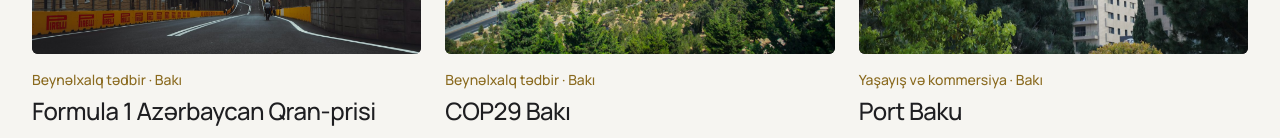
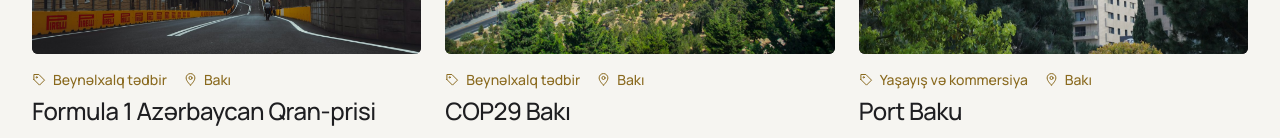
Before and after one commit to TheSarKhan/CES-Group-Web-Frontend, a Next.js app: page /layiheler in a window 1280 px wide. Shown: the part 798-936 px from the top of the page. Built offline with nearby package versions, Linux system fonts and the light colour scheme; no server answers.

Commit message:
feat: enhance project metadata display with new icons and styles

```diff
--- a/src/app/layiheler/page.module.css
+++ b/src/app/layiheler/page.module.css
@@ -35,9 +35,18 @@
 }
 
 .meta {
+  display: flex;
+  flex-wrap: wrap;
+  gap: 4px 16px;
   font-size: 14px;
   font-weight: 500;
   color: var(--gold-text);
+}
+
+.metaItem {
+  display: inline-flex;
+  align-items: center;
+  gap: 6px;
 }
 
 .title {
--- a/src/app/layiheler/page.tsx
+++ b/src/app/layiheler/page.tsx
@@ -5,7 +5,7 @@
 import { PageHero } from "@/components/PageHero";
 import { ContactBlock } from "@/components/ContactBlock";
 import { Footer } from "@/components/Footer";
-import { ArrowRight } from "@/components/Icons";
+import { ArrowRight, PinIcon, TagIcon } from "@/components/Icons";
 import { JsonLdScript } from "@/components/JsonLd";
 import { projects } from "@/content/site";
 import { pageMetadata } from "@/lib/seo";
@@ -40,7 +40,14 @@
                       />
                     </span>
                     <span className={styles.meta}>
-                      {p.category} · {p.location}
+                      <span className={styles.metaItem}>
+                        <TagIcon size={15} />
+                        {p.category}
+                      </span>
+                      <span className={styles.metaItem}>
+                        <PinIcon size={15} />
+                        {p.location}
+                      </span>
                     </span>
                     <span className={styles.title}>{p.title}</span>
                     <span className={styles.summary}>{p.summary}</span>
--- a/src/components/Icons.tsx
+++ b/src/components/Icons.tsx
@@ -111,3 +111,19 @@
     <path d="M5 12.5l4.5 4.5L19 7.5" />
   </Glyph>
 );
+
+/** Kateqoriya: etiket */
+export const TagIcon = (p: IconProps) => (
+  <Glyph {...p}>
+    <path d="M3 12V4h8l9 9-8 8-9-9z" />
+    <circle cx="7.5" cy="8.5" r="1" />
+  </Glyph>
+);
+
+/** Yer: xəritə işarəsi */
+export const PinIcon = (p: IconProps) => (
+  <Glyph {...p}>
+    <path d="M12 21s7-6.2 7-11.5a7 7 0 00-14 0C5 14.8 12 21 12 21z" />
+    <circle cx="12" cy="9.5" r="2.5" />
+  </Glyph>
+);
```
